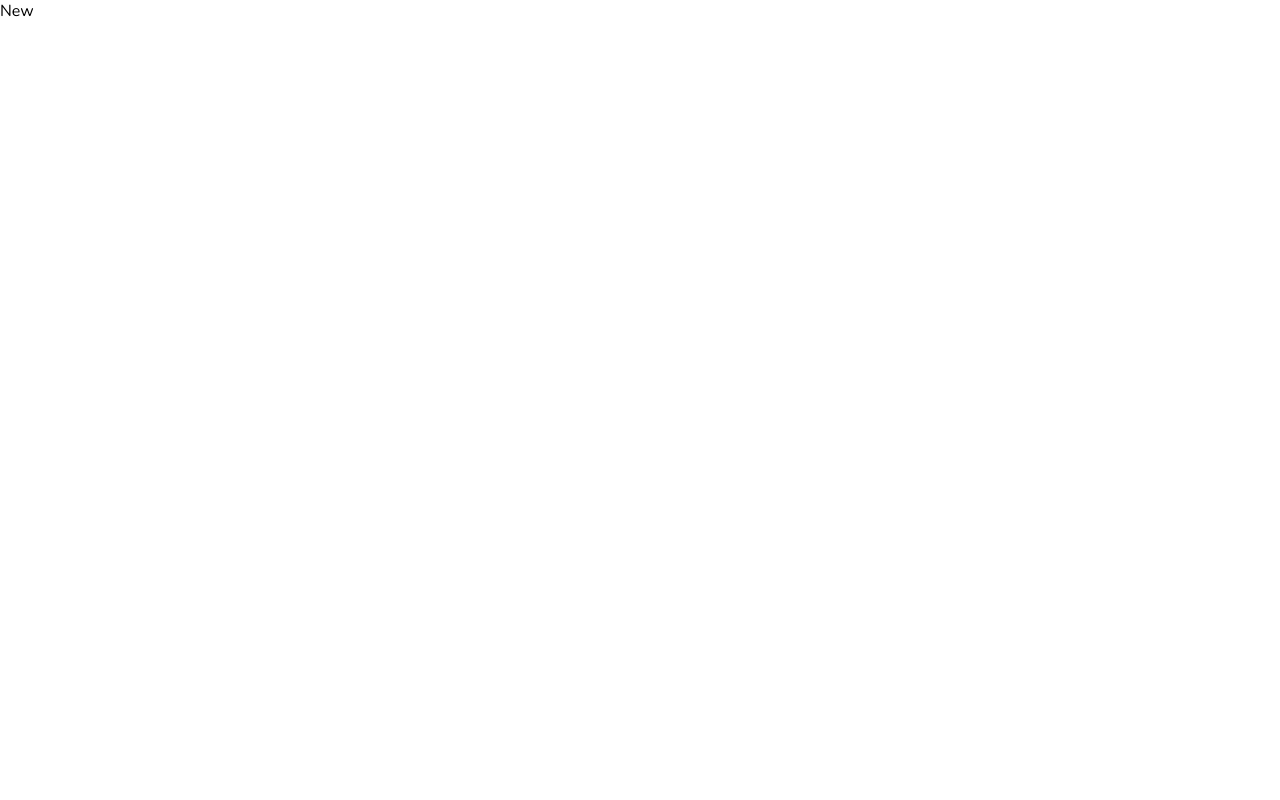
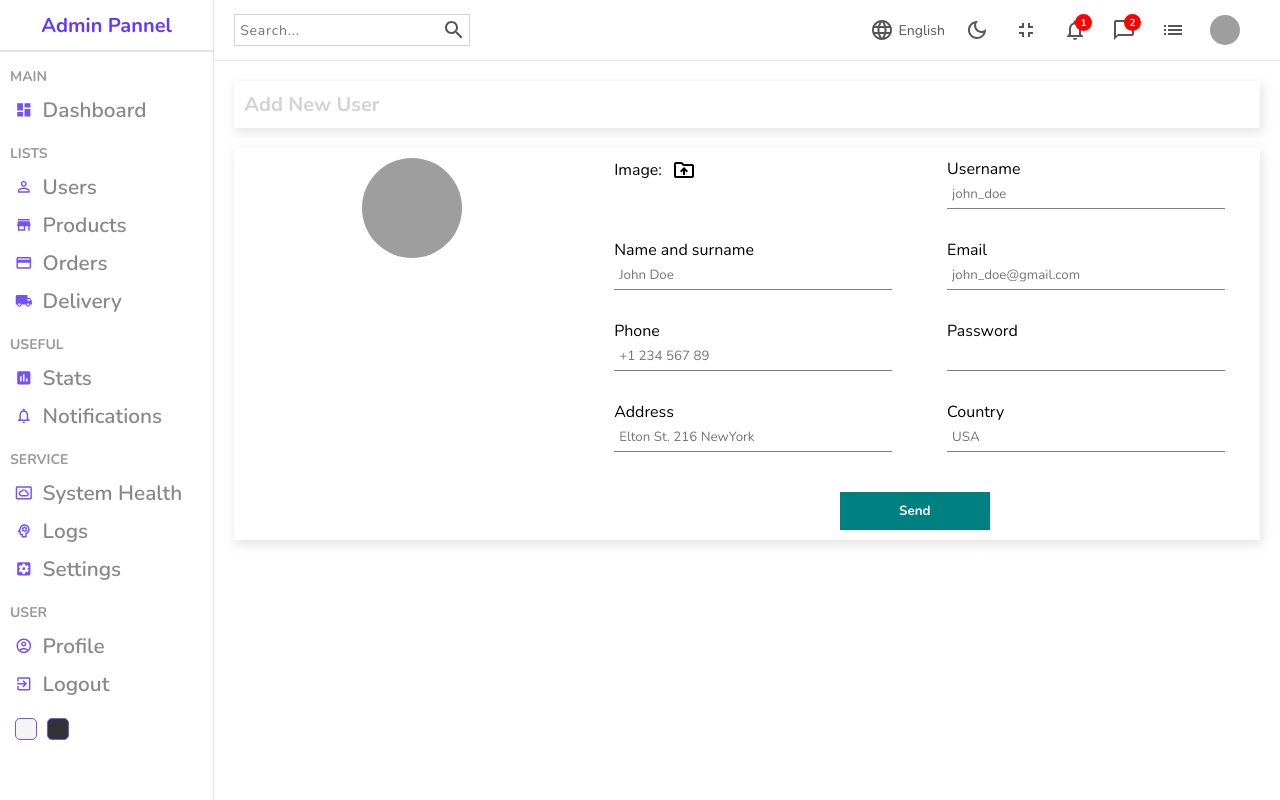
Before and after one commit to shinhonggyu/React-Admin-Dashboard, a React (Create React App) app: page /users/new in a window 1280 px wide. Built offline with nearby package versions, Linux system fonts and the light colour scheme; grey boxes are pictures that could not be loaded.

Commit message:
new page

```diff
--- /dev/null
+++ b/src/formSource.js
@@ -0,0 +1,76 @@
+export const userInputs = [
+  {
+    id: 1,
+    label: "Username",
+    type: "text",
+    placeholder: "john_doe",
+  },
+  {
+    id: 2,
+    label: "Name and surname",
+    type: "text",
+    placeholder: "John Doe",
+  },
+  {
+    id: 3,
+    label: "Email",
+    type: "mail",
+    placeholder: "john_doe@gmail.com",
+  },
+  {
+    id: 4,
+    label: "Phone",
+    type: "text",
+    placeholder: "+1 234 567 89",
+  },
+  {
+    id: 5,
+    label: "Password",
+    type: "password",
+  },
+  {
+    id: 6,
+    label: "Address",
+    type: "text",
+    placeholder: "Elton St. 216 NewYork",
+  },
+  {
+    id: 7,
+    label: "Country",
+    type: "text",
+    placeholder: "USA",
+  },
+];
+
+export const productInputs = [
+  {
+    id: 1,
+    label: "Title",
+    type: "text",
+    placeholder: "Apple Macbook Pro",
+  },
+  {
+    id: 2,
+    label: "Description",
+    type: "text",
+    placeholder: "Description",
+  },
+  {
+    id: 3,
+    label: "Category",
+    type: "text",
+    placeholder: "Computers",
+  },
+  {
+    id: 4,
+    label: "Price",
+    type: "text",
+    placeholder: "100",
+  },
+  {
+    id: 5,
+    label: "Stock",
+    type: "text",
+    placeholder: "in stock",
+  },
+];
--- a/src/pages/Pages.jsx
+++ b/src/pages/Pages.jsx
@@ -4,6 +4,7 @@ import Login from "./login/Login";
 import New from "./new/New";
 import Single from "./single/Single";
 import { Routes, Route } from "react-router-dom";
+import { userInputs, productInputs } from "../formSource";
 
 function Pages() {
   return (
@@ -14,12 +15,18 @@ function Pages() {
         <Route path="users">
           <Route index element={<List />} />
           <Route path=":userId" element={<Single />} />
-          <Route path="new" element={<New />} />
+          <Route
+            path="new"
+            element={<New inputs={userInputs} title="Add New User" />}
+          />
         </Route>
         <Route path="products">
           <Route index element={<List />} />
           <Route path=":productId" element={<Single />} />
-          <Route path="new" element={<New />} />
+          <Route
+            path="new"
+            element={<New inputs={productInputs} title="Add New Product" />}
+          />
         </Route>
       </Route>
     </Routes>
--- a/src/pages/new/New.jsx
+++ b/src/pages/new/New.jsx
@@ -1,7 +1,63 @@
 import "./new.scss";
+import Sidebar from "../../components/Sidebar/Sidebar";
+import Navbar from "../../components/Navbar/Navbar";
+import DriveFolderUploadOutlinedIcon from "@mui/icons-material/DriveFolderUploadOutlined";
+import { useState } from "react";
 
-const New = () => {
-  return <div>New</div>;
+const New = ({ inputs, title }) => {
+  const [file, setFile] = useState("");
+
+  console.log(window.location);
+
+  return (
+    <div className="New">
+      <Sidebar />
+      <div className="newContainer">
+        <Navbar />
+        <div className="top">
+          <h1 className="title">{title}</h1>
+        </div>
+        <div className="bottom">
+          <div className="left">
+            <img
+              src={
+                file
+                  ? window.URL.createObjectURL(file)
+                  : "https://icon-library.com/images/no-image-icon/no-image-icon-0.jpg"
+              }
+              alt=""
+            />
+          </div>
+          <div className="right">
+            <form>
+              <div className="formInput">
+                <label htmlFor="file">
+                  Image: <DriveFolderUploadOutlinedIcon className="icon" />
+                </label>
+                <input
+                  id="file"
+                  type="file"
+                  onChange={(e) => setFile(e.target.files[0])}
+                  style={{ display: "none" }}
+                />
+              </div>
+              {inputs.map((user) => (
+                <div key={user.id} className="formInput">
+                  <label htmlFor={user.label}>{user.label}</label>
+                  <input
+                    type={user.type}
+                    id={user.label}
+                    placeholder={user.placeholder}
+                  />
+                </div>
+              ))}
+              <button>Send</button>
+            </form>
+          </div>
+        </div>
+      </div>
+    </div>
+  );
 };
 
 export default New;
--- a/src/pages/new/new.scss
+++ b/src/pages/new/new.scss
@@ -0,0 +1,76 @@
+.New {
+  width: 100%;
+  display: flex;
+
+  .newContainer {
+    flex: 10;
+
+    .top,
+    .bottom {
+      padding: 10px;
+      box-shadow: 2px 4px 10px 1px rgba(201, 201, 201, 0.47);
+      margin: 20px;
+      display: flex;
+
+      .title {
+        color: lightgray;
+        font-size: 20px;
+      }
+
+      .left {
+        flex: 1;
+        text-align: center;
+
+        img {
+          width: 100px;
+          height: 100px;
+          border-radius: 50%;
+          object-fit: cover;
+        }
+      }
+
+      .right {
+        flex: 2;
+
+        form {
+          display: flex;
+          flex-wrap: wrap;
+          gap: 30px;
+          justify-content: space-evenly;
+
+          .formInput {
+            width: 40%;
+
+            label {
+              display: flex;
+              align-items: center;
+              gap: 10px;
+
+              .icon {
+                cursor: pointer;
+              }
+            }
+
+            input {
+              width: 100%;
+              padding: 5px;
+              border: none;
+              border-bottom: 1px solid gray;
+            }
+          }
+
+          button {
+            width: 150px;
+            padding: 10px;
+            border: none;
+            background-color: teal;
+            color: white;
+            font-weight: bold;
+            cursor: pointer;
+            margin-top: 10px;
+          }
+        }
+      }
+    }
+  }
+}
```
